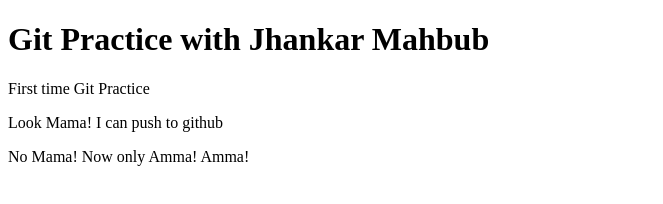
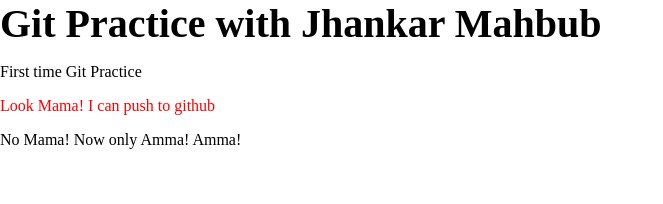
Before and after one commit to WebKawsar/git-practice, a plain HTML site: page index.html in a window 1280 px wide. Shown: the whole page, without its empty margins (0-663 px from the left). Drawn offline with Linux system fonts and the light colour scheme.

Commit message:
I m ucceuy puh

```diff
--- a/index.html
+++ b/index.html
@@ -5,7 +5,7 @@
     <meta name="viewport" content="width=device-width, initial-scale=1.0">
     <meta http-equiv="Content-Type" content="text/html;charset=UTF-8">
     <title>Git Practice</title>
-
+    <link rel="stylesheet" href="style.css">
 </head>
 <body>
 
@@ -17,7 +17,7 @@
     <div class="content">
         <p>First time Git Practice</p>
     </div>
-    <p>Look Mama! I can push to github</p>
+    <p class="mama">Look Mama! I can push to github</p>
     <p>No Mama! Now only Amma! Amma!</p>
 
 
--- a/style.css
+++ b/style.css
@@ -2,3 +2,12 @@
   margin: 0;
   padding: 0;
 }
+
+h1 {
+    margin: 0;
+    font-size: 40px;
+}
+
+.mama {
+    color: red;
+}
```
